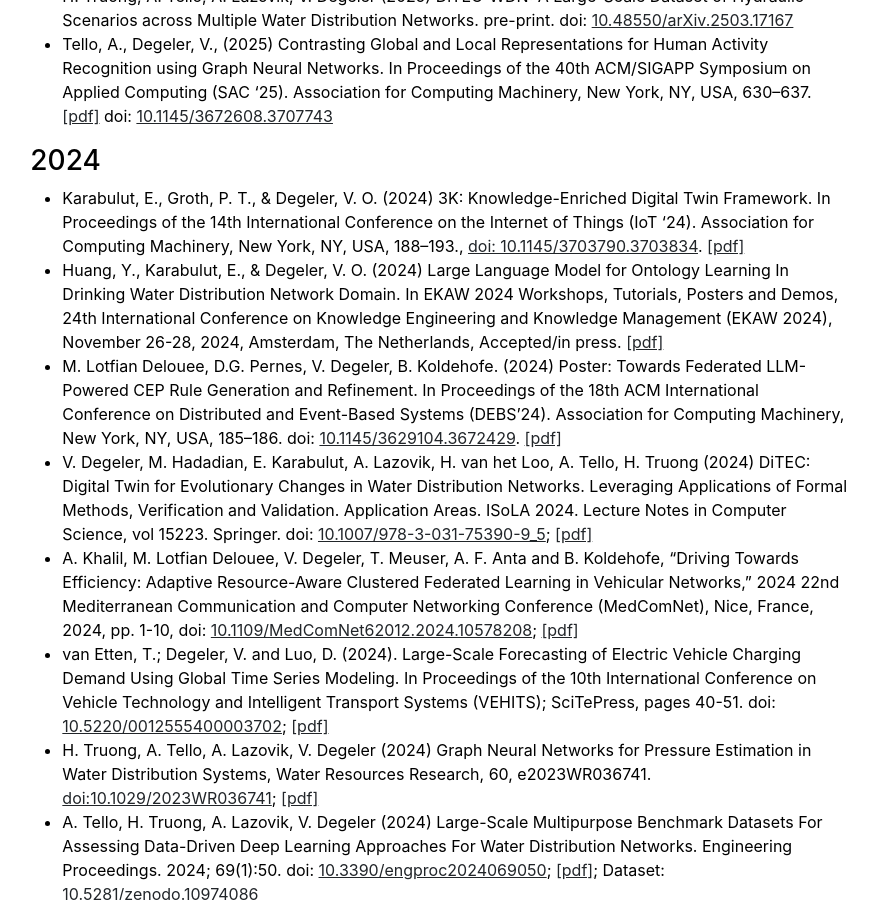
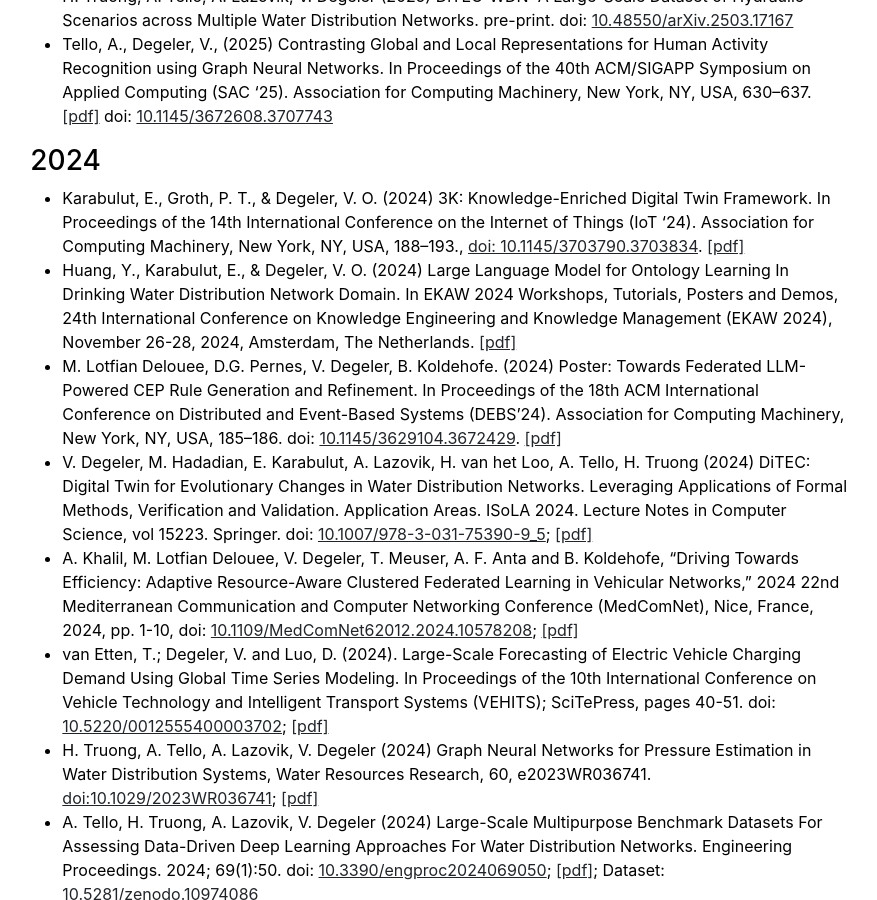
Before and after one commit to Degvik/degvik.github.io, a Jekyll site: the page built from publications.md, in a window 1280 px wide and 900 px high, scrolled down 480 px. Shown: the whole window, without its empty margins (199-1076 px from the left). Built offline with Jekyll 4.4.1, drawn with Linux system fonts in a browser that asks for light colours.

Commit message:
ELMKE published

```diff
--- a/publications.md
+++ b/publications.md
@@ -12,7 +12,7 @@ title: "Publications"
 ### 2024
 
 - Karabulut, E., Groth, P. T., & Degeler, V. O. (2024) 3K: Knowledge-Enriched Digital Twin Framework. In Proceedings of the 14th International Conference on the Internet of Things (IoT '24). Association for Computing Machinery, New York, NY, USA, 188–193., [doi: 10.1145/3703790.3703834](https://doi.org/10.1145/3703790.3703834). [\[pdf\]](https://vdegeler.com/files/24LongevIoT-3K.pdf)
-- Huang, Y., Karabulut, E., & Degeler, V. O. (2024) Large Language Model for Ontology Learning In Drinking Water Distribution Network Domain. In EKAW 2024 Workshops, Tutorials, Posters and Demos, 24th International Conference on Knowledge Engineering and Knowledge Management (EKAW 2024), November 26-28, 2024, Amsterdam, The Netherlands, Accepted/in press. [\[pdf\]](https://vdegeler.com/files/24LLM4WDN.pdf)
+- Huang, Y., Karabulut, E., & Degeler, V. O. (2024) Large Language Model for Ontology Learning In Drinking Water Distribution Network Domain. In EKAW 2024 Workshops, Tutorials, Posters and Demos, 24th International Conference on Knowledge Engineering and Knowledge Management (EKAW 2024), November 26-28, 2024, Amsterdam, The Netherlands. [\[pdf\]](https://vdegeler.com/files/24LLM4WDN.pdf)
 - M. Lotfian Delouee, D.G. Pernes, V. Degeler, B. Koldehofe. (2024) Poster: Towards Federated LLM-Powered CEP Rule Generation and Refinement. In Proceedings of the 18th ACM International Conference on Distributed and Event-Based Systems (DEBS’24). Association for Computing Machinery, New York, NY, USA, 185–186. doi: [10.1145/3629104.3672429](https://doi.org/10.1145/3629104.3672429). [\[pdf\]](https://vdegeler.com/files/24debs-llm-cep.pdf)
 - V. Degeler, M. Hadadian, E. Karabulut, A. Lazovik, H. van het Loo, A. Tello, H. Truong (2024) DiTEC: Digital Twin for Evolutionary Changes in Water Distribution Networks. Leveraging Applications of Formal Methods, Verification and Validation. Application Areas. ISoLA 2024. Lecture Notes in Computer Science, vol 15223. Springer. doi: [10.1007/978-3-031-75390-9_5](https://doi.org/10.1007/978-3-031-75390-9_5); [\[pdf\]](https://vdegeler.com/files/24ditec.pdf)
 - A. Khalil, M. Lotfian Delouee, V. Degeler, T. Meuser, A. F. Anta and B. Koldehofe, "Driving Towards Efficiency: Adaptive Resource-Aware Clustered Federated Learning in Vehicular Networks," 2024 22nd Mediterranean Communication and Computer Networking Conference (MedComNet), Nice, France, 2024, pp. 1-10, doi: [10.1109/MedComNet62012.2024.10578208](https://doi.org/10.1109/MedComNet62012.2024.10578208); [\[pdf\]](https://vdegeler.com/files/24driving.pdf)
```
